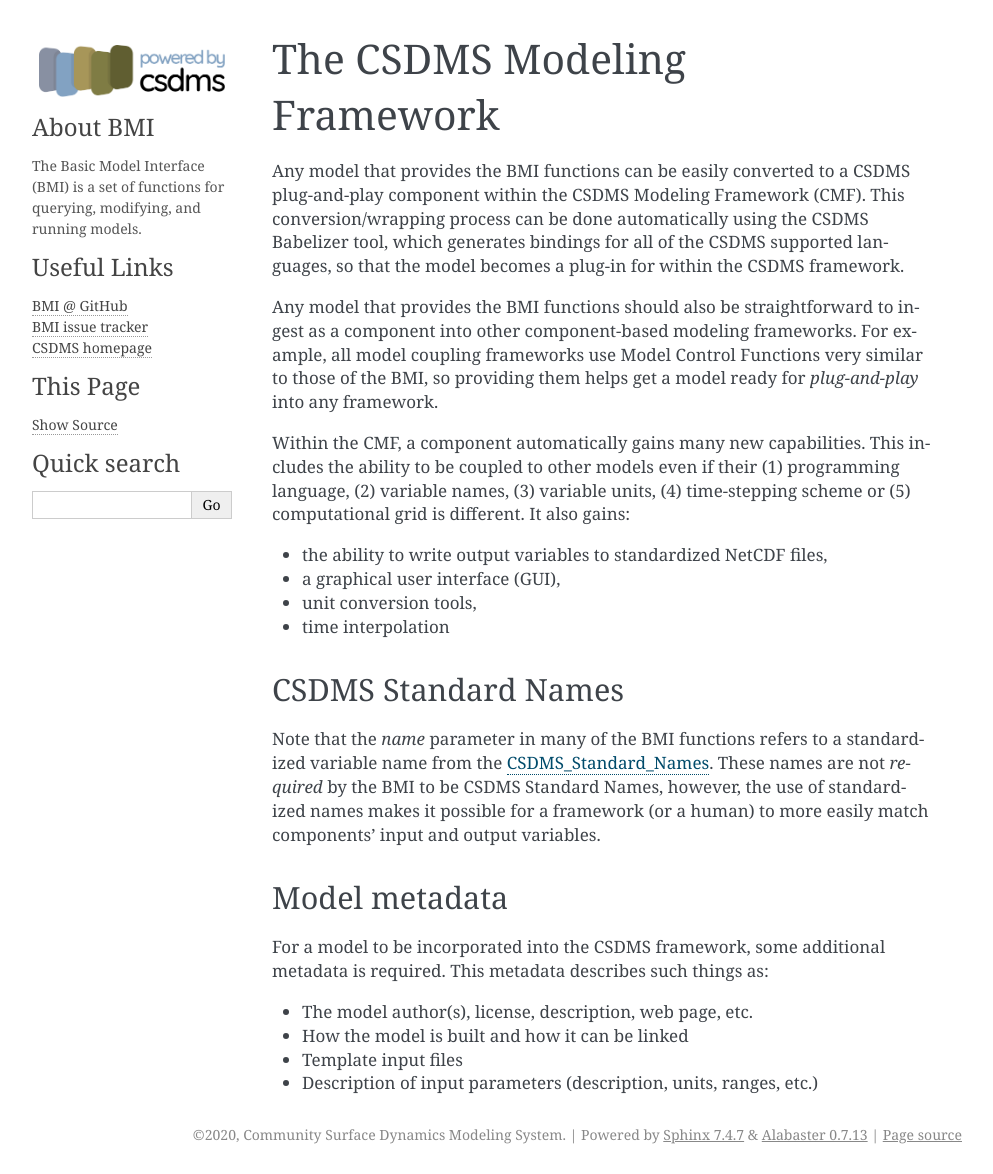
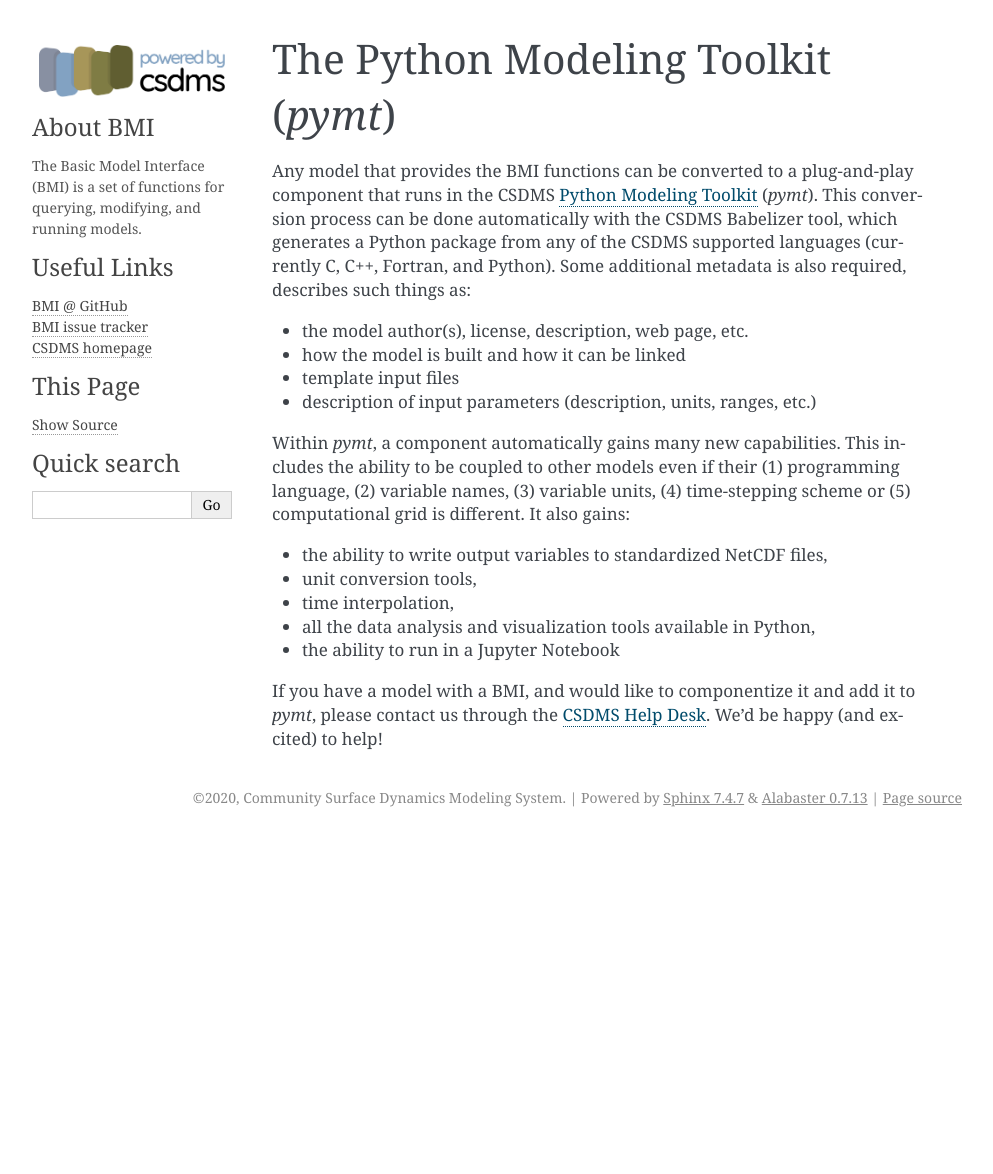
Before and after one commit to csdms/bmi, a Sphinx documentation site: the page built from docs/source/csdms.rst, in a window 1280 px wide. Shown: the whole page, without its empty margins (148-1141 px from the left). Built offline with Sphinx 7.4.7, drawn with Linux system fonts in a browser that asks for light colours; formulas are drawn with MathJax 3; after the commit the page ends 900 px from its top, so only the background shows below that.

Commit message:
Revise the Additional Topics section
* Talk about *pymt* instead of the CMF
* Moved advice on Standard Names to best practices doc
* Added Help section
* Added sentence in main body linking to best practices doc

```diff
--- a/docs/source/csdms.rst
+++ b/docs/source/csdms.rst
@@ -1,26 +1,24 @@
-.. _cmf:
+.. _pymt:
 
-The CSDMS Modeling Framework
-============================
+The Python Modeling Toolkit (*pymt*)
+====================================
 
-Any model that provides the BMI functions can be easily converted
-to a CSDMS plug-and-play component within the CSDMS Modeling
-Framework (CMF).  This conversion/wrapping process can be done
-automatically using the CSDMS Babelizer tool, which generates
-bindings for all of the CSDMS supported languages, so that the
-model becomes a plug-in for within the CSDMS framework.
+Any model that provides the BMI functions can be converted
+to a plug-and-play component
+that runs in the CSDMS `Python Modeling Toolkit`_ (*pymt*).
+This conversion process can be done
+automatically with the CSDMS Babelizer tool, which generates
+a Python package from any of the CSDMS supported languages
+(currently C, C++, Fortran, and Python).
+Some additional metadata is also required,
+describes such things as:
 
-..
-   "becomes a plug-in for"? I don't understand.
+*  the model author(s), license, description, web page, etc.
+*  how the model is built and how it can be linked
+*  template input files
+*  description of input parameters (description, units, ranges, etc.)
 
-Any model that provides the BMI functions should also be
-straightforward to ingest as a component into other component-based
-modeling frameworks.  For example, all model coupling frameworks
-use Model Control Functions very similar to those of the BMI,
-so providing them helps get a model ready for *plug-and-play* into
-any framework.
-
-Within the CMF, a component automatically gains many
+Within *pymt*, a component automatically gains many
 new capabilities. This includes the ability to be coupled to
 other models even if their (1) programming language, (2) variable
 names, (3) variable units, (4) time-stepping scheme or (5)
@@ -28,39 +26,18 @@
 
 * the ability to write output variables to standardized NetCDF
   files,
-* a graphical user interface (GUI),
 * unit conversion tools,
-* time interpolation
+* time interpolation,
+* all the data analysis and visualization tools available in Python,
+* the ability to run in a Jupyter Notebook
+
+If you have a model with a BMI,
+and would like to componentize it and add it to *pymt*,
+please contact us through the `CSDMS Help Desk`_.
+We'd be happy (and excited) to help!
 
 
-CSDMS Standard Names
---------------------
+.. Links:
 
-Note that the *name* parameter in many of the BMI functions
-refers to a standardized variable name from the
-`CSDMS_Standard_Names <http://csdms.colorado.edu/wiki/CSDMS_Standard_Names>`_.
-These names are not *required* by the BMI to be CSDMS Standard Names,
-however, the use of standardized names makes it possible for a
-framework (or a human) to more easily match components' input and
-output variables.
-
-.. note:
-
-  Note you **do not** change the variable names that you currently
-  use within your model.  The standard names are too long to be
-  used within your model code.  Instead, you find a matching CSDMS
-  Standard Name for each variable in your model and then write your
-  BMI functions to accept the standard names and map them to your
-  model's internal names.
-
-
-Model metadata
---------------
-
-For a model to be incorporated into the CSDMS framework, some additional
-metadata is required. This metadata describes such things as:
-
-*  The model author(s), license, description, web page, etc.
-*  How the model is built and how it can be linked
-*  Template input files
-*  Description of input parameters (description, units, ranges, etc.)
+.. _Python Modeling Toolkit: https://pymt.readthedocs.io
+.. _CSDMS Help Desk: https://github.com/csdms/help-desk
```
Also changed, not shown: docs/source/bmi.implementation.rst (+13 -0 lines), docs/source/bmi.spec.rst (+3 -0 lines), docs/source/index.rst (+15 -0 lines).
